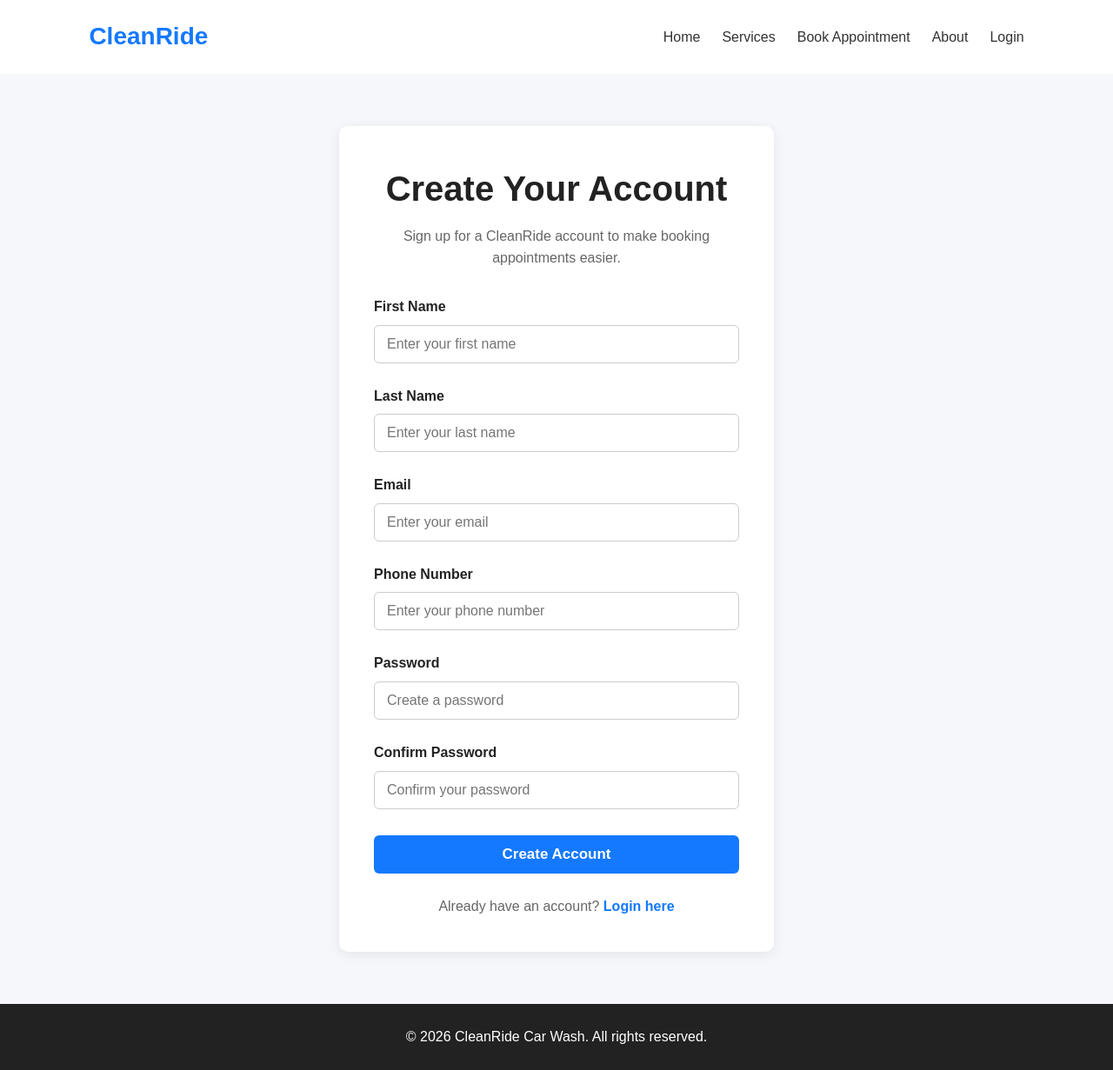
After one commit to ShaneW12/Group3-CarWash, a Django app: page /signup/ in a window 1280 px wide. The commit adds this page. Shown: the whole page at 87% size. Run offline with Django 5.2, Linux system fonts and the light colour scheme.

Commit message:
Added a signup and forgot password page along with updating the views.py, urls.py, and updated style.css

```diff
--- a/bookings/static/style.css
+++ b/bookings/static/style.css
@@ -727,3 +727,216 @@ margin-bottom: 10px;
     }
 
 }
+
+/* =========================
+   Signup Page
+   ========================= */
+
+.signup-page {
+    min-height: calc(100vh - 80px);
+    padding: 60px 20px;
+    background-color: #f5f7fa;
+}
+
+.signup-container {
+    max-width: 500px;
+    margin: auto;
+    padding: 40px;
+    background-color: white;
+    border-radius: 10px;
+    box-shadow: 0 3px 15px rgba(0, 0, 0, 0.08);
+}
+
+.signup-container h1 {
+    text-align: center;
+    font-size: 40px;
+    margin-bottom: 10px;
+    color: #222;
+}
+
+.signup-container > p {
+    text-align: center;
+    color: #666;
+    margin-bottom: 30px;
+}
+
+.signup-container .form-section {
+    margin-bottom: 25px;
+}
+
+.signup-container .form-section label {
+    display: block;
+    margin-bottom: 8px;
+    font-weight: bold;
+}
+
+.signup-container input[type="text"],
+.signup-container input[type="email"],
+.signup-container input[type="tel"],
+.signup-container input[type="password"] {
+    width: 100%;
+    padding: 12px 14px;
+    border: 1px solid #ccc;
+    border-radius: 6px;
+    font-size: 16px;
+    outline: none;
+    transition: border-color 0.2s, box-shadow 0.2s;
+}
+
+.signup-container input[type="text"]:focus,
+.signup-container input[type="email"]:focus,
+.signup-container input[type="tel"]:focus,
+.signup-container input[type="password"]:focus {
+    border-color: #1479ff;
+    box-shadow: 0 0 0 3px rgba(20, 121, 255, 0.12);
+}
+
+.signup-container .btn {
+    width: 100%;
+    margin-top: 5px;
+    border: none;
+    background-color: #1479ff;
+    color: white;
+    font-size: 17px;
+    cursor: pointer;
+}
+
+.signup-container .btn:hover {
+    background-color: #0c5dcc;
+}
+
+.signup-container form + p {
+    margin-top: 25px;
+    margin-bottom: 0;
+}
+
+.signup-container form + p a {
+    color: #1479ff;
+    text-decoration: none;
+    font-weight: bold;
+}
+
+.signup-container form + p a:hover {
+    text-decoration: underline;
+}
+
+
+/* Mobile */
+
+@media (max-width: 600px) {
+
+    .signup-page {
+        padding: 45px 20px;
+    }
+
+    .signup-container {
+        padding: 30px 25px;
+    }
+
+    .signup-container h1 {
+        font-size: 32px;
+    }
+
+}
+
+
+/* =========================
+   Forgot Password Page
+   ========================= */
+
+.forgot-password-page {
+    min-height: calc(100vh - 80px);
+
+    display: flex;
+    justify-content: center;
+    align-items: flex-start;
+
+    padding: 60px 20px;
+
+    background-color: #f5f7fa;
+}
+
+
+/* Forgot Password Container */
+
+.forgot-password-container {
+    width: 100%;
+    max-width: 500px;
+    padding: 40px;
+    background-color: white;
+    border-radius: 10px;
+    box-shadow: 0 3px 15px rgba(0, 0, 0, 0.08);
+}
+
+
+/* Header */
+
+.forgot-password-container h1 {
+    text-align: center;
+    font-size: 40px;
+    margin-bottom: 10px;
+    color: #222;
+}
+
+
+/* Description */
+
+.forgot-password-container > p {
+    text-align: center;
+    color: #666;
+    font-size: 16px;
+    margin-bottom: 30px;
+}
+
+
+/* Form Section */
+
+.forgot-password-container .form-section {
+    margin-bottom: 25px;
+}
+
+.forgot-password-container .form-section label {
+    display: block;
+    margin-bottom: 8px;
+    font-weight: bold;
+}
+
+
+/* Email Input */
+
+.forgot-password-container input[type="email"] {
+    width: 100%;
+    padding: 12px 14px;
+    border: 1px solid #ccc;
+    border-radius: 6px;
+    font-size: 16px;
+    outline: none;
+    transition: border-color 0.2s, box-shadow 0.2s;
+}
+
+
+/* Input Focus */
+
+.forgot-password-container input[type="email"]:focus {
+    border-color: #1479ff;
+    box-shadow: 0 0 0 3px rgba(20, 121, 255, 0.12);
+}
+
+
+/* Mobile */
+
+@media (max-width: 600px) {
+
+    .forgot-password-page {
+        padding: 45px 20px;
+    }
+
+    .forgot-password-container {
+        padding: 30px 25px;
+    }
+
+    .forgot-password-container h1 {
+        font-size: 32px;
+    }
+
+}
--- a/bookings/templates/login.html
+++ b/bookings/templates/login.html
@@ -25,10 +25,11 @@
 
                     <!-- Submit Button -->
                     <button type = "submit" class = "btn">Login</button>
-                    <button type = "submit" class ="btn">Sign Up</button>
-                    <button type = "submit" class = "btn">Forgot Password</button>
                 </form>
 
+                <!-- Sign Up and Forgot Password Buttons -->
+                <a href="{% url 'signup' %}" class = "btn">Sign Up</a>
+                <a href="{% url 'forgot_password' %}" class = "btn">Forgot Password</a>
             </section>
         </main>
 
--- /dev/null
+++ b/bookings/templates/signup.html
@@ -0,0 +1,115 @@
+{% extends "base.html" %}
+
+{% block content %}
+
+<main class="signup-page">
+
+
+<section class="signup-container">
+
+    <h1>Create Your Account</h1>
+
+    <p>
+        Sign up for a CleanRide account to make booking
+        appointments easier.
+    </p>
+
+    <form method="POST">
+
+        {% csrf_token %}
+
+        <div class="form-section">
+
+            <label for="first-name">First Name</label>
+            <input
+                type="text"
+                id="first-name"
+                name="first_name"
+                placeholder="Enter your first name"
+                required
+            >
+
+        </div>
+
+        <div class="form-section">
+
+            <label for="last-name">Last Name</label>
+            <input
+                type="text"
+                id="last-name"
+                name="last_name"
+                placeholder="Enter your last name"
+                required
+            >
+
+        </div>
+
+        <div class="form-section">
+
+            <label for="email">Email</label>
+            <input
+                type="email"
+                id="email"
+                name="email"
+                placeholder="Enter your email"
+                required
+            >
+
+        </div>
+
+        <div class="form-section">
+
+            <label for="phone">Phone Number</label>
+            <input
+                type="tel"
+                id="phone"
+                name="phone"
+                placeholder="Enter your phone number"
+                required
+            >
+
+        </div>
+
+        <div class="form-section">
+
+            <label for="password">Password</label>
+            <input
+                type="password"
+                id="password"
+                name="password"
+                placeholder="Create a password"
+                required
+            >
+
+        </div>
+
+        <div class="form-section">
+
+            <label for="confirm-password">Confirm Password</label>
+            <input
+                type="password"
+                id="confirm-password"
+                name="confirm_password"
+                placeholder="Confirm your password"
+                required
+            >
+
+        </div>
+
+        <button type="submit" class="btn">
+            Create Account
+        </button>
+
+    </form>
+
+    <p>
+        Already have an account?
+        <a href="{% url 'login' %}">Login here</a>
+    </p>
+
+</section>
+
+
+</main>
+
+{% endblock %}
--- a/bookings/urls.py
+++ b/bookings/urls.py
@@ -6,4 +6,6 @@ urlpatterns = [
     path("about/", views.about, name="about"),
     path("login/", views.login, name="login"),
     path("booking/", views.booking, name="booking"),
+    path("signup/", views.signup, name="signup"),
+    path("forgot_password/", views.forgot_password, name="forgot_password"),
 ]
--- a/bookings/views.py
+++ b/bookings/views.py
@@ -15,3 +15,9 @@ def login(request):
 
 def booking(request):
     return render(request, 'booking.html')
+
+def signup(request):
+    return render(request, 'signup.html')
+
+def forgot_password(request):
+    return render(request, 'forgot_password.html')
```
Also changed, not shown: bookings/templates/forgot_password.html (added, +37 -0 lines).
